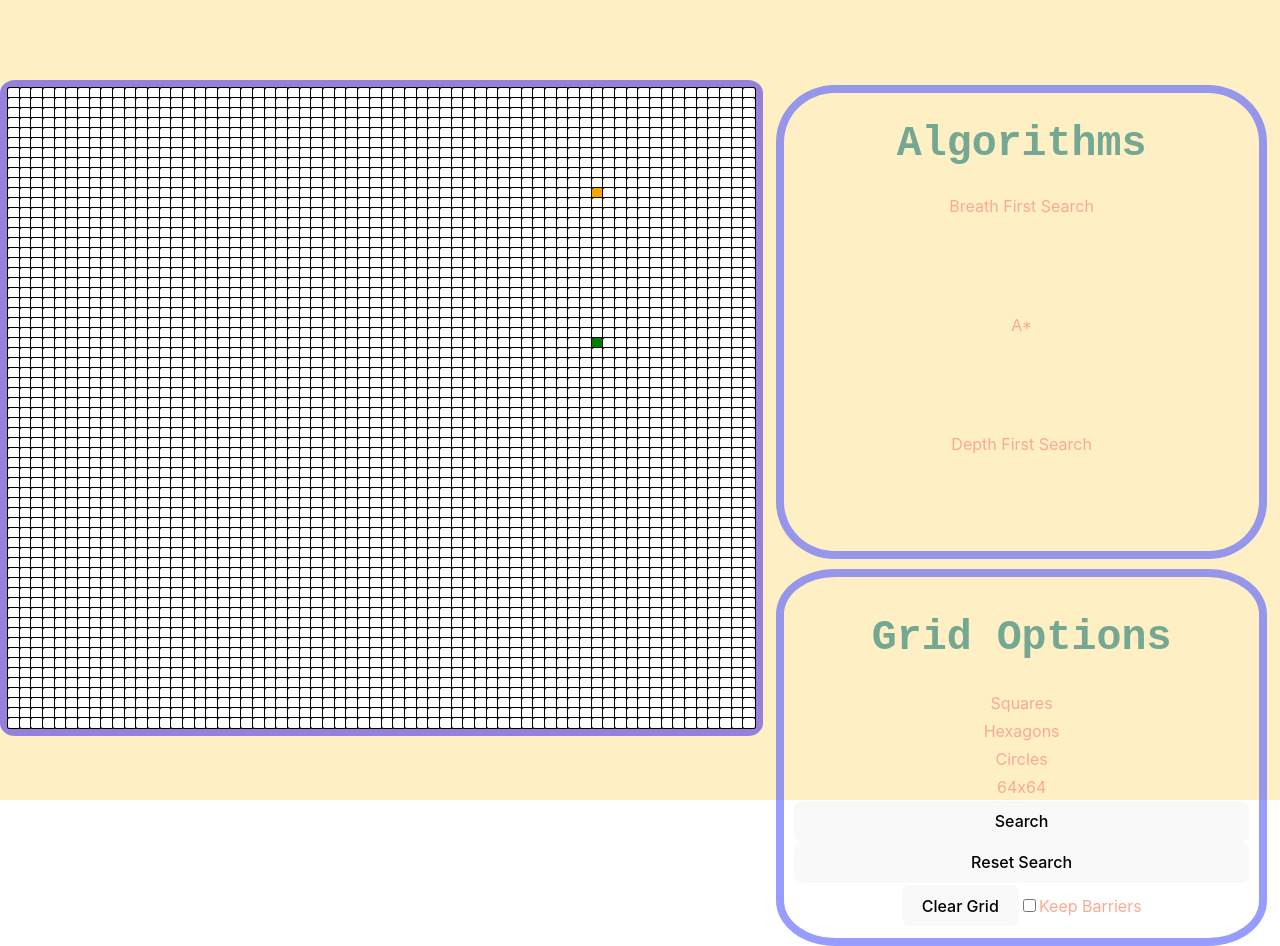
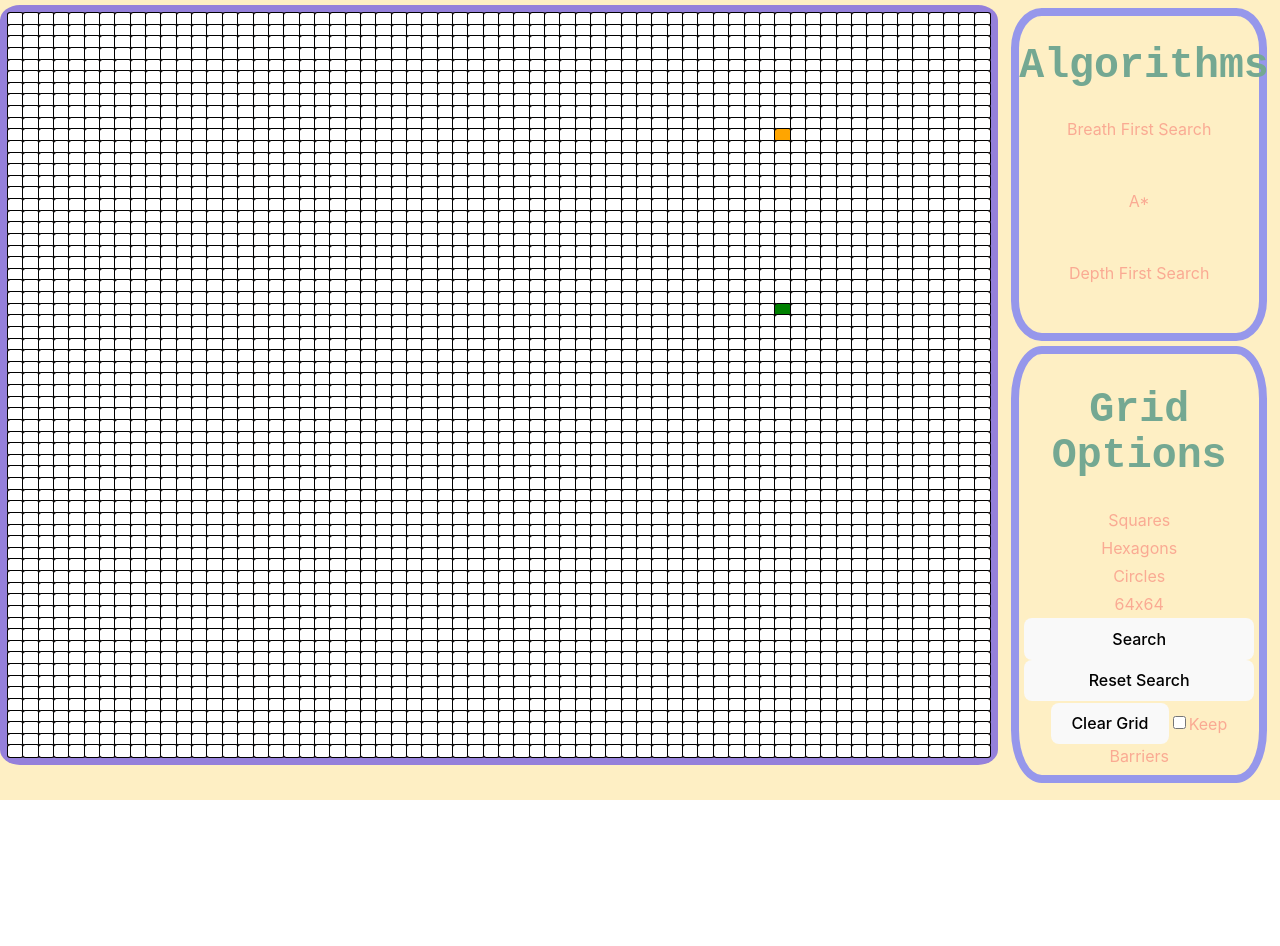
Before and after one commit to Diego-Castaneda/algorithm_visualizer, a Vue app: page / in a window 1280 px wide. After the commit the page ends 800 px from the top, so only its background shows below. Built offline with nearby package versions, Linux system fonts and the light colour scheme.

Commit message:
Fixed options-pane bottom overhang.

```diff
--- a/src/components/Grid.vue
+++ b/src/components/Grid.vue
@@ -193,16 +193,15 @@ function intializeGridWithCells(rows: number, columns: number) {
 .container {
   display: flex;
   width: 100%;
-  height: 80%;
-  position: relative;
-  left: 0%;
-  top: 10%;
+  height: 95%;
+  position: absolute;
+  padding-top: 5px;
 }
 
 .grid-wrapper {
   display: grid;
   background-color: #faaa93;
-  height: 100%;
+  /* height: 100%;  */
   width: 40%;
   flex-grow: 1;
   border: #646cffaa 8px solid;
@@ -218,9 +217,9 @@ function intializeGridWithCells(rows: number, columns: number) {
 
 .options-pane {
   display: flex;
-  flex-grow: 1;
+  /* flex-grow: 1; */
   flex-direction: column;
-  height: 100%;
+  height: 80%;
   width: 20%;
   padding-left: 1%;
   padding-right: 1%;
```
